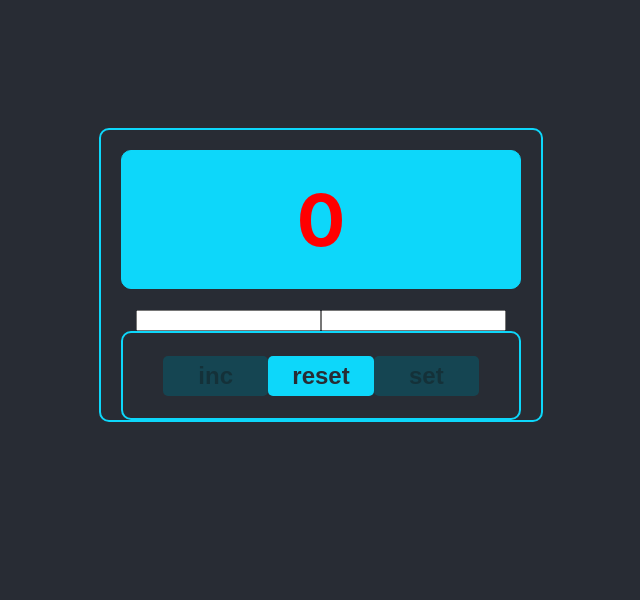
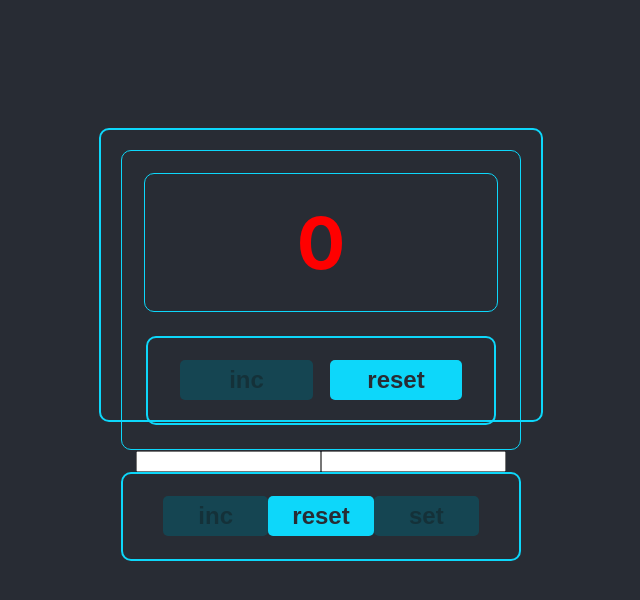
Before and after one commit to tkachiko/counter, a React (Create React App) app: page / in a window 1280 px wide. Shown: the top 600 px of the page, without its empty margins (319-959 px from the left). Built offline with nearby package versions, Linux system fonts and the light colour scheme.

Commit message:
refactor Display module

```diff
--- a/src/components/Counter/Display/Display.module.css
+++ b/src/components/Counter/Display/Display.module.css
@@ -1,16 +1,31 @@
 .display {
   border: 1px solid #0dd7fa;
   border-radius: 10px;
-  background-color: #0dd7fa;
-  margin: 0 0 20px 0;
+  color: #0dd7fa;
+  height: fit-content;
 }
 
 .default {
   font-size: 72px;
   font-weight: bold;
   padding: 25px 0;
+  border: 1px solid #0dd7fa;
+  border-radius: 10px;
+  margin: 0.3em;
 }
 
 .red {
   color: red;
 }
+
+.buttons {
+  display: flex;
+  flex-wrap: wrap;
+  justify-content: space-between;
+  margin: 1.5em;
+  border-radius: 10px;
+  border: 2px solid #0dd7fa;
+  height: 85px;
+  align-items: center;
+  padding: 0 2em;
+}
--- a/src/components/Counter/Display/Display.tsx
+++ b/src/components/Counter/Display/Display.tsx
@@ -1,16 +1,28 @@
 import React from 'react';
 import s from './Display.module.css';
+import {Button} from '../../Button/Button';
 
 export type DisplayPropType = {
   maxValue: number
   count: number
+  startValue: number
+  reset: () => void
+  increment: () => void
 }
 
 export const Display = (props: DisplayPropType) => {
-  const {count, maxValue} = props;
+  const {count, maxValue, startValue, reset, increment} = props;
+
+  const isIncButtonDisabled = count === maxValue
+    // || startValue >= maxValue;
+
+  // const isResetButtonDisabled = count === startValue || startValue > maxValue;
+
+  const incBtn = <span>inc</span>;
+  const resBtn = <span>reset</span>;
 
   const finalClassName = s.default
-    + ' ' + (count === maxValue
+    + ' ' + (isIncButtonDisabled
       ? s.red
       : s.default);
 
@@ -19,6 +31,11 @@ export const Display = (props: DisplayPropType) => {
       <div className={finalClassName}>
         {count}
       </div>
+
+      <div className={s.buttons}>
+        <Button disabled={isIncButtonDisabled} callBack={increment}>{incBtn}</Button>
+        <Button disabled={false} callBack={reset}>{resBtn}</Button>
+      </div>
     </div>
   );
 };
```
